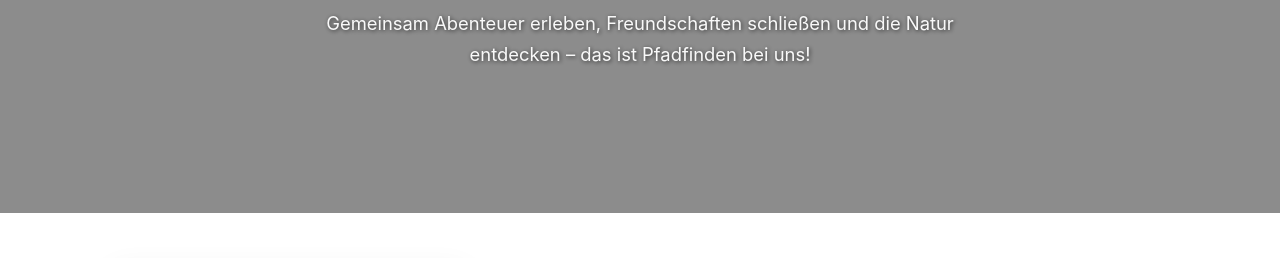
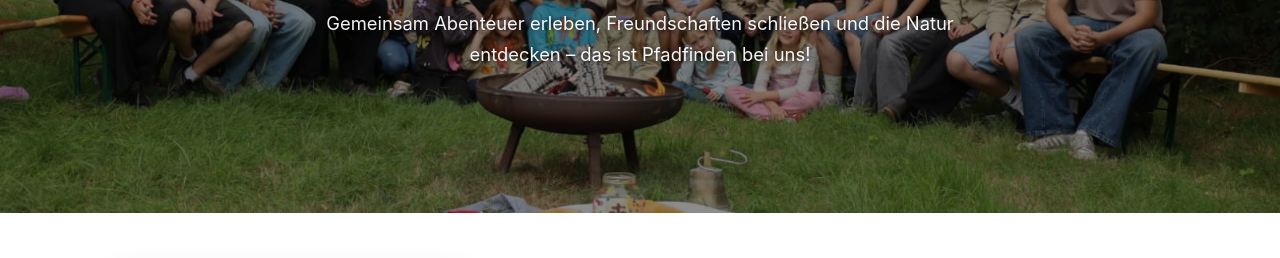
Before and after one commit to JulianTammen/Pfadfinder-Website, a plain HTML site: page index.html in a window 1280 px wide. Shown: the part 270-528 px from the top of the page. Drawn offline with Linux system fonts and the light colour scheme.

Commit message:
Co-authored-by: simonrtt <simonrtt@users.noreply.github.com>

```diff
--- a/stylesheets/index.css
+++ b/stylesheets/index.css
@@ -5,7 +5,7 @@
     color: #fff;
     padding: clamp(5rem, 12vw, 9rem) 1rem;
     /* flexibel für alle Größen */
-    background: url('./img/bild.jpg') no-repeat center / cover;
+    background: url('/img/bild.jpg') no-repeat center / cover;
     text-shadow: 1px 1px 4px rgba(0, 0, 0, .7);
     overflow: hidden;
 }
```
